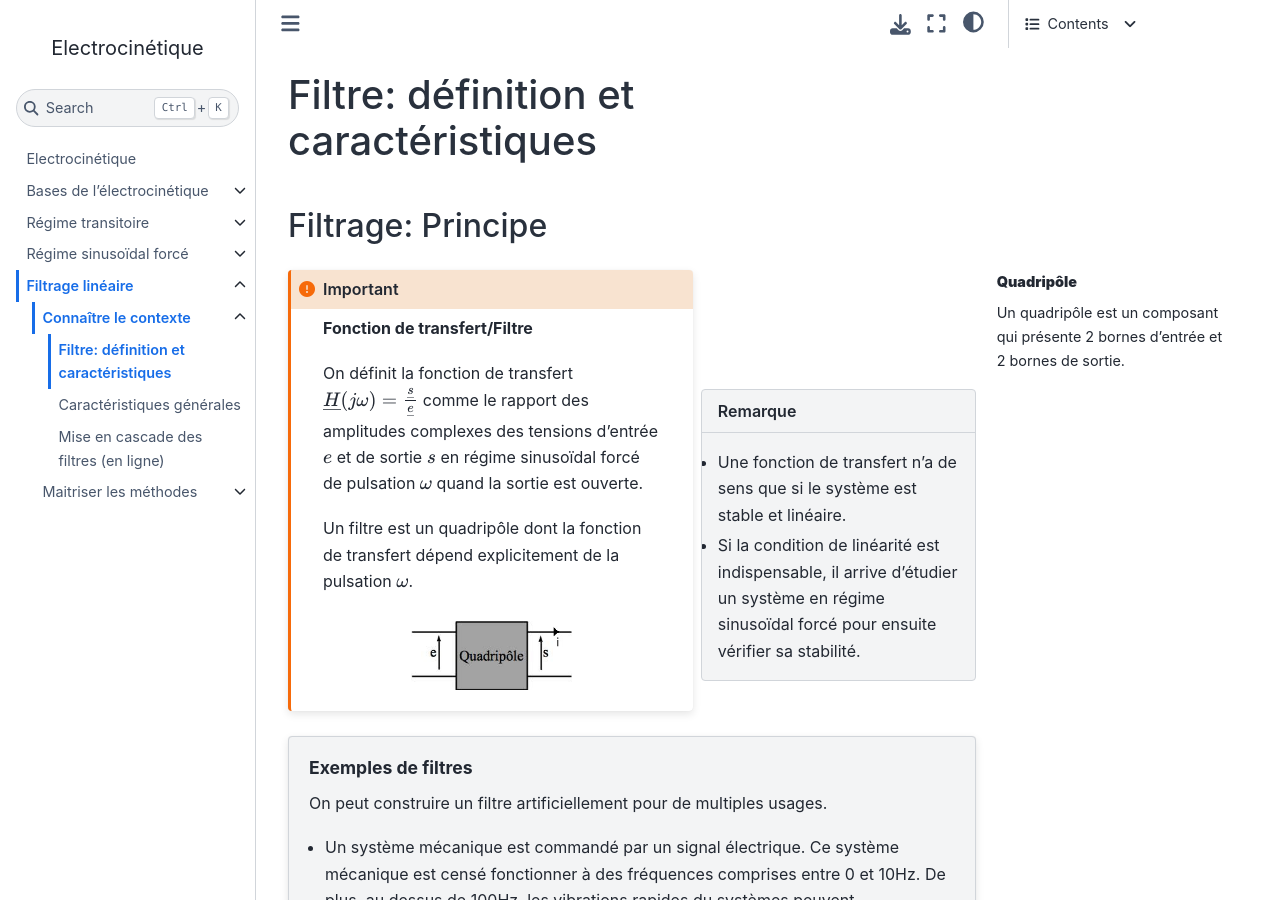
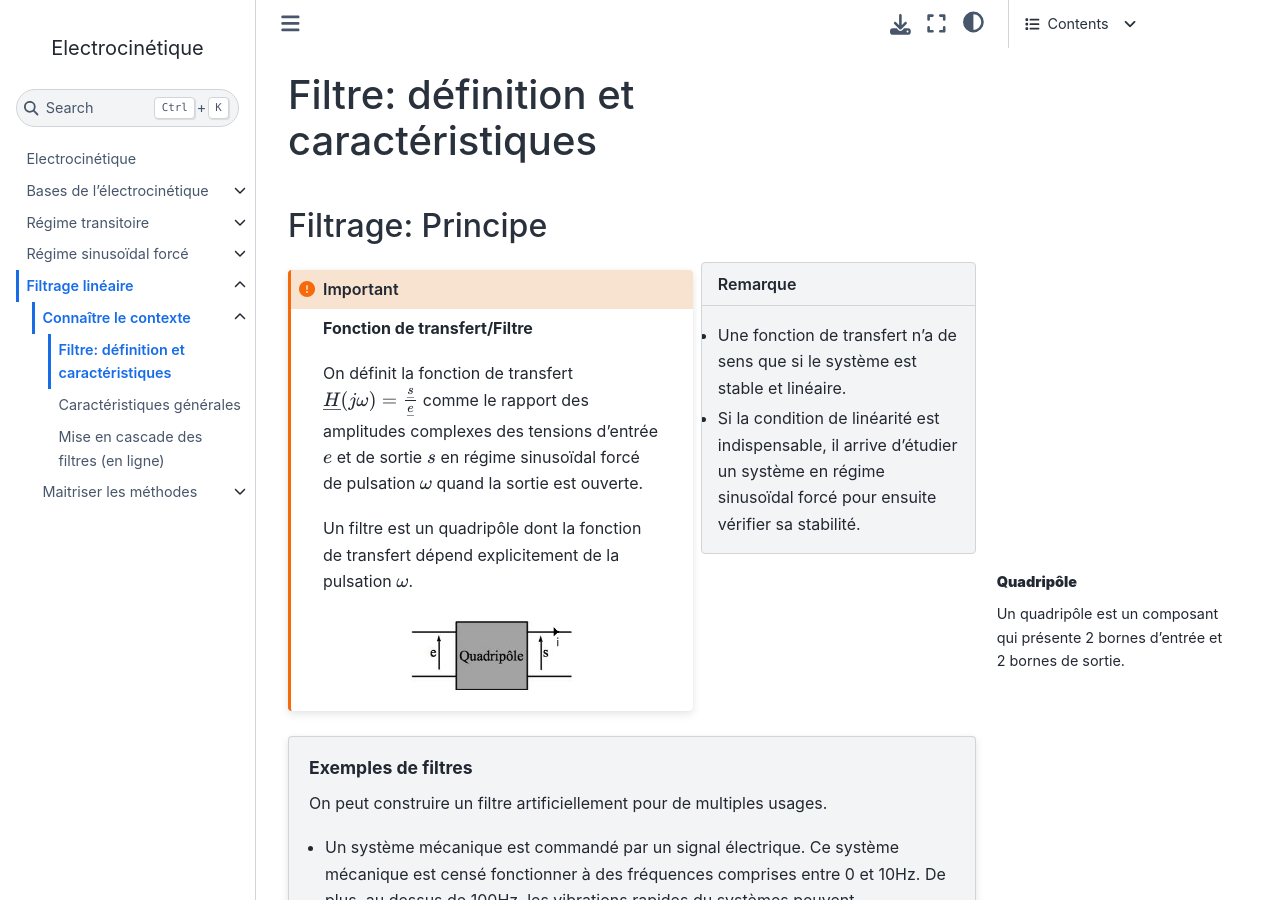
Before and after one commit to pcsi3physiquestan/electrocinetique_sources, a Jupyter Book: the page built from notebook/el_filtrage_def.md, in a window 1280 px wide and 900 px high. Built offline with Jupyter Book 1.0.4 settings and Sphinx 7.4.7 and the Sphinx Book theme 1.1.4, drawn with Linux system fonts in a browser that asks for light colours.

Commit message:
Mise à jour des sources

`````diff
--- a/notebook/el_filtrage_def.md
+++ b/notebook/el_filtrage_def.md
@@ -17,12 +17,12 @@ kernelspec:
 
 ## Filtrage: Principe
 
-````{margin} __Quadripôle__
-Un quadripôle est un composant qui présente 2 bornes d'entrée et 2 bornes de sortie.
-````
 ````{sidebar} Remarque
 * Une fonction de transfert n'a de sens que si le système est stable et linéaire.
 * Si la condition de linéarité est indispensable, il arrive d'étudier un système en régime sinusoïdal forcé pour ensuite vérifier sa stabilité.
+````
+````{margin} __Quadripôle__
+Un quadripôle est un composant qui présente 2 bornes d'entrée et 2 bornes de sortie.
 ````
 ````{important}
 __Fonction de transfert/Filtre__
`````
